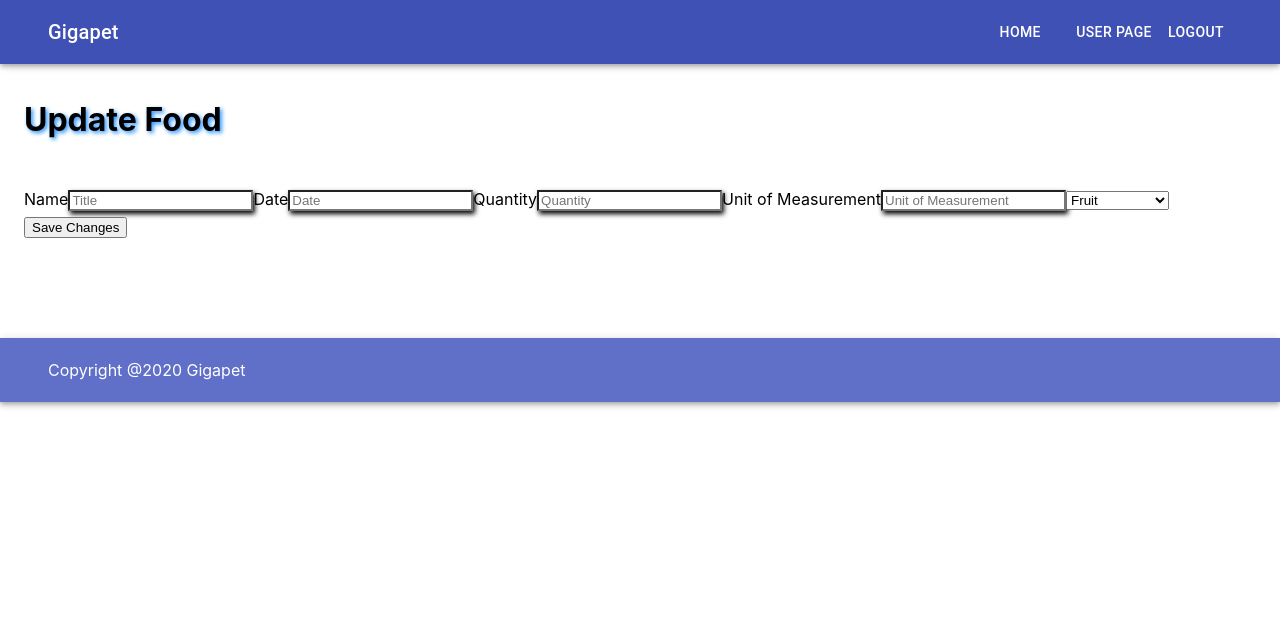
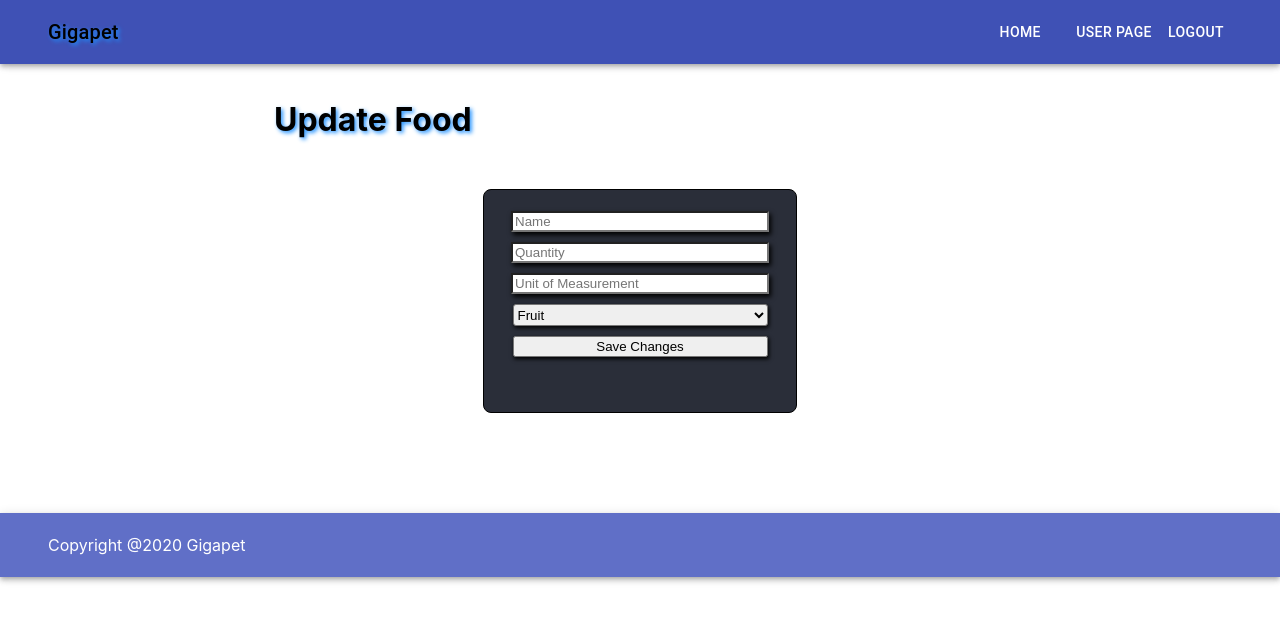
Before and after one commit to Build-Week-Gigapet-2/Front-End, a React (Create React App) app: page /api/food/1 in a window 1280 px wide. Shown: the top 622 px of the page. Built offline with nearby package versions, Linux system fonts and the light colour scheme; sample sign-in values are in the browser's storage.

Commit message:
finalized styling

```diff
--- a/src/App.css
+++ b/src/App.css
@@ -229,3 +229,68 @@ input{
   margin-left: 20px;
   margin-bottom: 5px;
 }
+
+.foodform{
+  margin: 3rem auto;
+  border: 1px solid black;
+  border-radius: .5rem;
+  padding: 1rem;
+  width: 280px;
+  height: 190px;
+  background: #2A2E39;
+  display: flex;
+  flex-direction: column;
+  align-items: center;
+
+}
+
+.foodinput{
+  width: 250px;
+  margin-bottom: 5px;
+  margin-top: 5px;
+}
+
+
+.foodinput:hover{
+  background-color: dodgerblue;
+  box-shadow: 3px 3px 5px dodgerblue;
+
+}
+
+.fooddropdown{
+  box-shadow: 1px 2px 4px black;
+  height: 22px;
+  border-radius: 3px;
+  /* background-color: #C0FF4C */
+  width: 255px;
+  margin-bottom: 5px;
+  margin-top: 5px;
+}
+
+
+.fooddropdown:hover{
+  background-color: dodgerblue;
+  box-shadow: 3px 3px 5px dodgerblue;
+}
+
+.foodsubmit{
+  box-shadow: 1px 2px 4px black;
+  width: 255px;
+  margin-top: 5px;
+
+}
+
+.foodsubmit:hover{
+  box-shadow: 3px 4px 5px dodgerblue;
+}
+
+h1{
+  margin-left: 250px;
+}
+
+h6{
+  color: black;
+  text-shadow: 2px 2px 4px dodgerblue;
+  font-size: 28px;
+  margin-left: 50px;
+}
--- a/src/Components/Children/editChild.js
+++ b/src/Components/Children/editChild.js
@@ -29,8 +29,9 @@ function EditChild(props, id) {
 
     return (
         <div className='edit-card'>
-            <form onSubmit={handleSubmit} className='edit-form'>
-                <h1>Update Child</h1>
+             <h1>Update Child</h1>
+            <form className='foodform' onSubmit={handleSubmit}>
+
                 <label>Name</label>
                 <input
                     type='text'
--- a/src/Components/User/editFood.js
+++ b/src/Components/User/editFood.js
@@ -26,28 +26,20 @@ function EditFood(props) {
 
     return (
         <div className='edit-card'>
-            <form onSubmit={handleSubmit} className='edit-form'>
-                <h1>Update Food</h1>
-                <label>Name</label>
+            <h1>Update Food</h1>
+            <form onSubmit={handleSubmit} className='foodform'>
+
                 <input
+                    className="foodinput"
                     type='text'
                     name='name'
-                    placeholder='Title'
+                    placeholder='Name'
                     value={food.name}
                     onChange={handleChange}
                 />
 
-                <label>Date</label>
                 <input
-                    type='text'
-                    name='date'
-                    placeholder='Date'
-                    value={food.date}
-                    onChange={handleChange}
-                />
-
-                <label>Quantity</label>
-                <input
+                    className="foodinput"
                     type='text'
                     name='quantity'
                     placeholder='Quantity'
@@ -55,8 +47,8 @@ function EditFood(props) {
                     onChange={handleChange}
                 />
 
-                <label>Unit of Measurement</label>
                 <input
+                    className="foodinput"
                     type='text'
                     name='unit_measurement'
                     placeholder='Unit of Measurement'
@@ -64,7 +56,7 @@ function EditFood(props) {
                     onChange={handleChange}
                 />
 
-                <select onChange={handleChange}>
+                <select className="fooddropdown" onChange={handleChange}>
                     <option  value={food.category_id=1}>Fruit</option>
                     <option value={food.category_id=2}>Vegetable</option>
                     <option  value={food.category_id=3}>Whole Grains</option>
@@ -74,7 +66,7 @@ function EditFood(props) {
                     <option  value={food.category_id=7}>Treats</option>
                 </select>
 
-                <button className='save'>Save Changes</button>
+                <button className='foodsubmit'>Save Changes</button>
             </form>
         </div>
     )
--- a/src/Components/User/foodForm.js
+++ b/src/Components/User/foodForm.js
@@ -32,14 +32,14 @@ const FoodForm = ({setId, actions}) => {
 
     return (
         <div>
-        <h1>Add New Food</h1>
-        <form onSubmit={handleSubmit}>
-            <input type='text' name='name' placeholder='Name' defaultValue={food.name} onChange={handleChange} />
+        <h6>Add New Food</h6>
+        <form className="foodform" onSubmit={handleSubmit}>
+            <input className="foodinput" type='text' name='name' placeholder='Name' defaultValue={food.name} onChange={handleChange} />
             {/* <input type='text' name='date' placeholder='Date' defaultValue={food.date} onChange={handleChange} /> */}
-            <input type='text' name='quantity' placeholder='Quantity' defaultValue={food.quantity} onChange={handleChange} />
-            <input type='text' name='unit_measurement' placeholder='Unit of Measurement' Value={food.unit_measurement} onChange={handleChange} />
+            <input className="foodinput" type='text' name='quantity' placeholder='Quantity' defaultValue={food.quantity} onChange={handleChange} />
+            <input className="foodinput" type='text' name='unit_measurement' placeholder='Unit of Measurement' Value={food.unit_measurement} onChange={handleChange} />
 
-            <select onChange={handleChange}>
+            <select className="fooddropdown" onChange={handleChange}>
                 <option  value={food.category_id=1}>Fruit</option>
                 <option value={food.category_id=2}>Vegetable</option>
                 <option  value={food.category_id=3}>Whole Grains</option>
@@ -48,7 +48,7 @@ const FoodForm = ({setId, actions}) => {
                 <option  value={food.category_id=6}>Fats & Oils</option>
                 <option  value={food.category_id=7}>Treats</option>
             </select>
-            <button type='submit'>Submit Food</button>
+            <button className="foodsubmit" type='submit'>Submit Food</button>
         </form>
         </div>
     )
```
